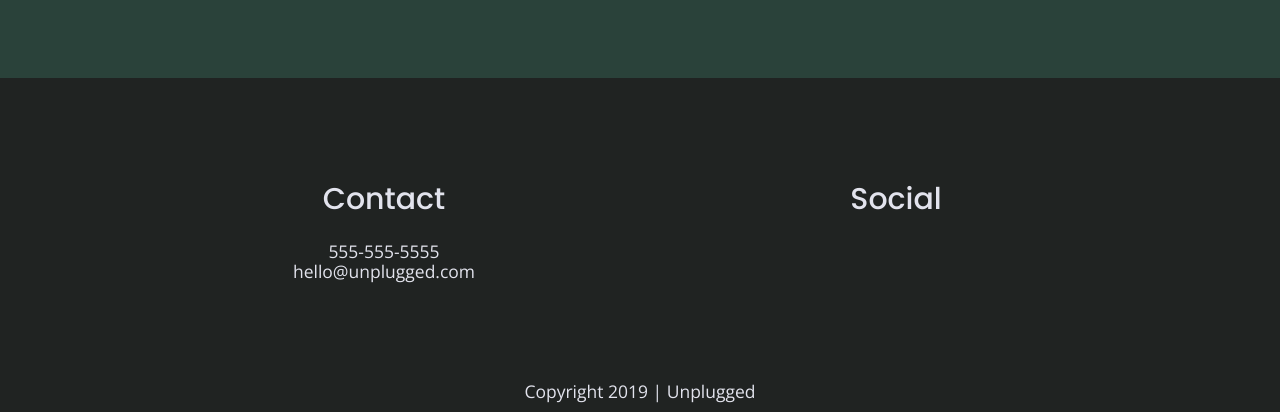
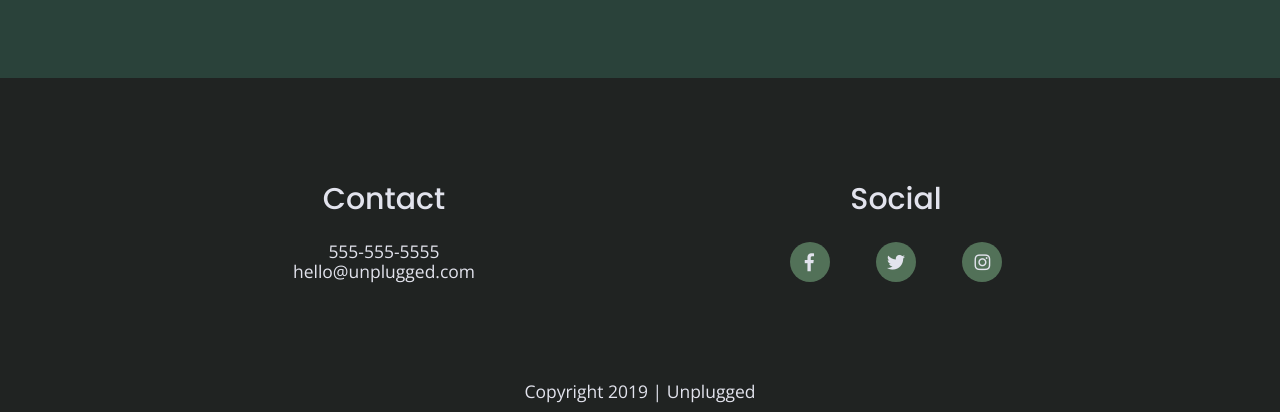
Before and after one commit to EISprague/unplugged, a plain HTML site: page index.html in a window 1280 px wide. Shown: the part 2293-2705 px from the top of the page. Drawn offline with nearby package versions, Linux system fonts and the light colour scheme.

Commit message:
Added FontAwesome social icons

```diff
--- a/css/main.css
+++ b/css/main.css
@@ -172,6 +172,7 @@ section,
 .mission-content,
 footer,
 .footer-content,
+.social,
 .social-icons {
     display: flex;
     justify-content: center;
@@ -326,8 +327,27 @@ footer h4 {
     padding: 0 0 22px 0;
     margin: 0;
 }
+.social-icons {
+  justify-content: space-between;
+}
+.social-icons i {
+  font-size: 18px;
+}
 .footer-content p {
     padding: 0 0 46px 0;
+}
+.social-icons p {
+  background-color: #527158;
+  border-radius: 50%;
+  width: 40px;
+  height: 40px;
+  padding: 0;
+  display: flex;
+  justify-content: center;
+  align-items: center;
+}
+.copyright {
+  padding-top: 50px;
 }
 header .content-wrapper,
 .form-description p,
@@ -515,8 +535,11 @@ footer p {
 	}
 	.contact,
 	.social {
-		width: 40.6%;
-	}
+		width: 50%;
+  }
+  .copyright {
+    padding-top: 0;
+  }
 	/*-----FAQ page-----*/
   .faq,
   .mission,
@@ -605,7 +628,10 @@ footer p {
   }
 	.contact-section .content-wrapper div {
 		width: 45%;
-	}
+  }
+  .social-icons {
+    width: 41.6%;
+  }
 }
 
 /* ==========================================================================
--- a/index.html
+++ b/index.html
@@ -132,9 +132,9 @@
 								<div class="social">
 										<h4>Social</h4>
 										<div class="social-icons">
-												<p><a href="https://www.facebook.com/yoursite" target="_blank"></a></p>
-												<p><a href="https://www.twitter.com/yourtwitter" target="_blank"></a></p>
-												<p><a href="https://www.instagram.com/yourinsta" target="_blank"></a></p>
+												<p><a href="https://www.facebook.com/yoursite" target="_blank"><i class="fab fa-facebook-f"></i></a></p>
+												<p><a href="https://www.twitter.com/yourtwitter" target="_blank"><i class="fab fa-twitter"></i></a></p>
+												<p><a href="https://www.instagram.com/yourinsta" target="_blank"><i class="fab fa-instagram"></i></a></p>
 										</div>
 								</div>
             </div>
```
Also changed, not shown: about/index.html (+3 -3 lines), faq/index.html (+3 -3 lines).
